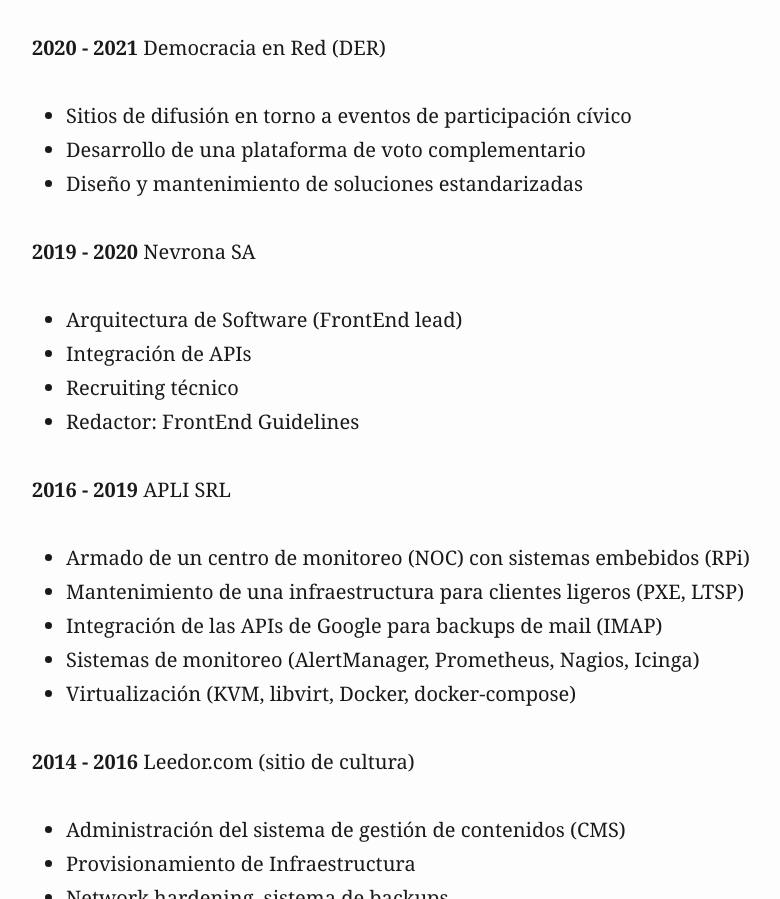
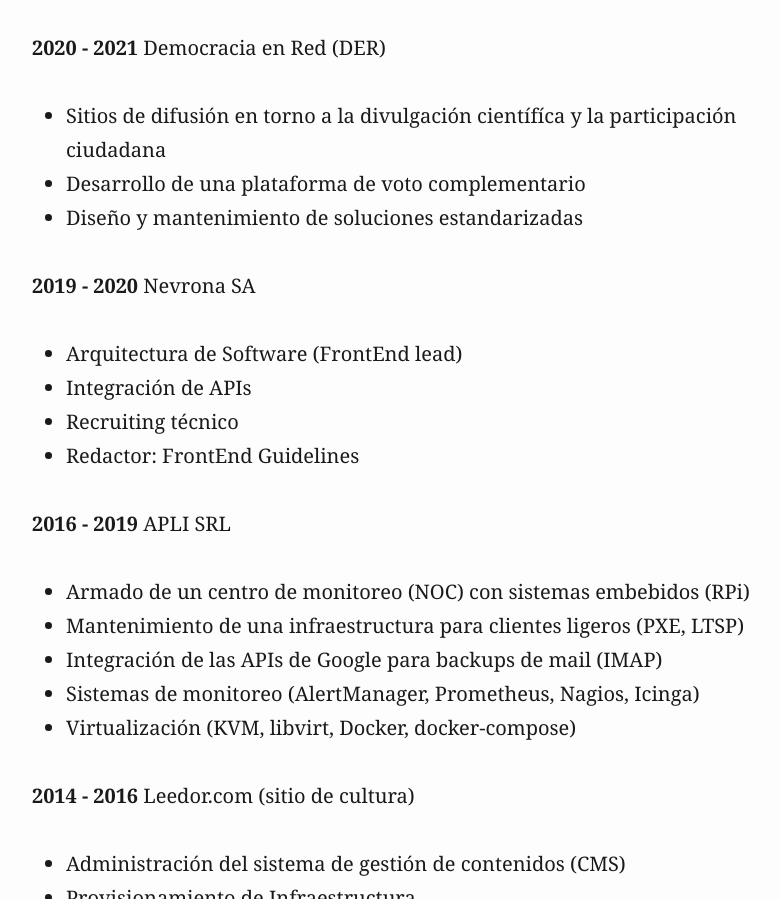
Before and after one commit to heshdotcc/cv, a plain HTML site: page index.html in a window 1280 px wide. Shown: the part 1431-2330 px from the top of the page, without its empty margins (208-988 px from the left). Drawn offline with Linux system fonts and the light colour scheme.

```diff
--- a/index.html
+++ b/index.html
@@ -192,7 +192,7 @@
 </ul>
 <p><strong>2020 - 2021</strong> Democracia en Red (DER)</p>
 <ul>
-<li>Sitios de difusión en torno a eventos de participación cívico</li>
+<li>Sitios de difusión en torno a la divulgación científíca y la participación ciudadana</li>
 <li>Desarrollo de una plataforma de voto complementario</li>
 <li>Diseño y mantenimiento de soluciones estandarizadas</li>
 </ul>
```
